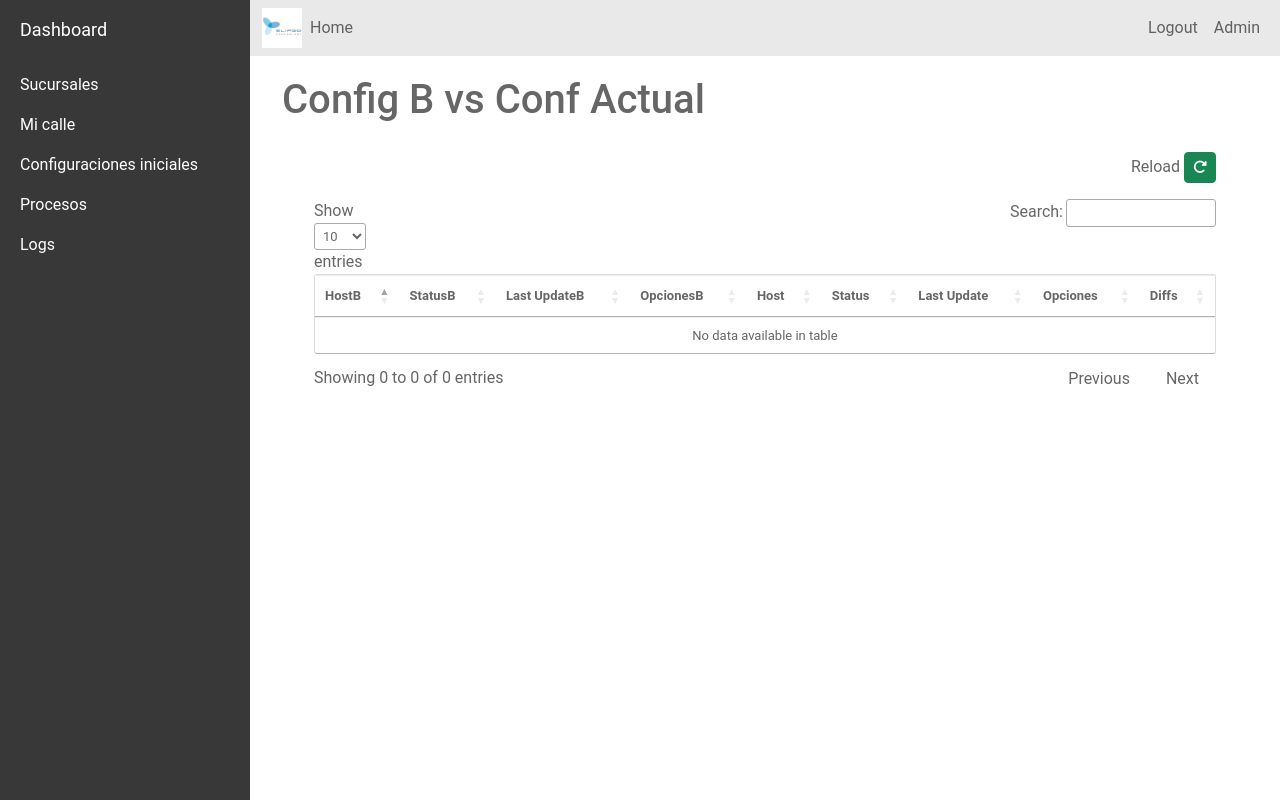
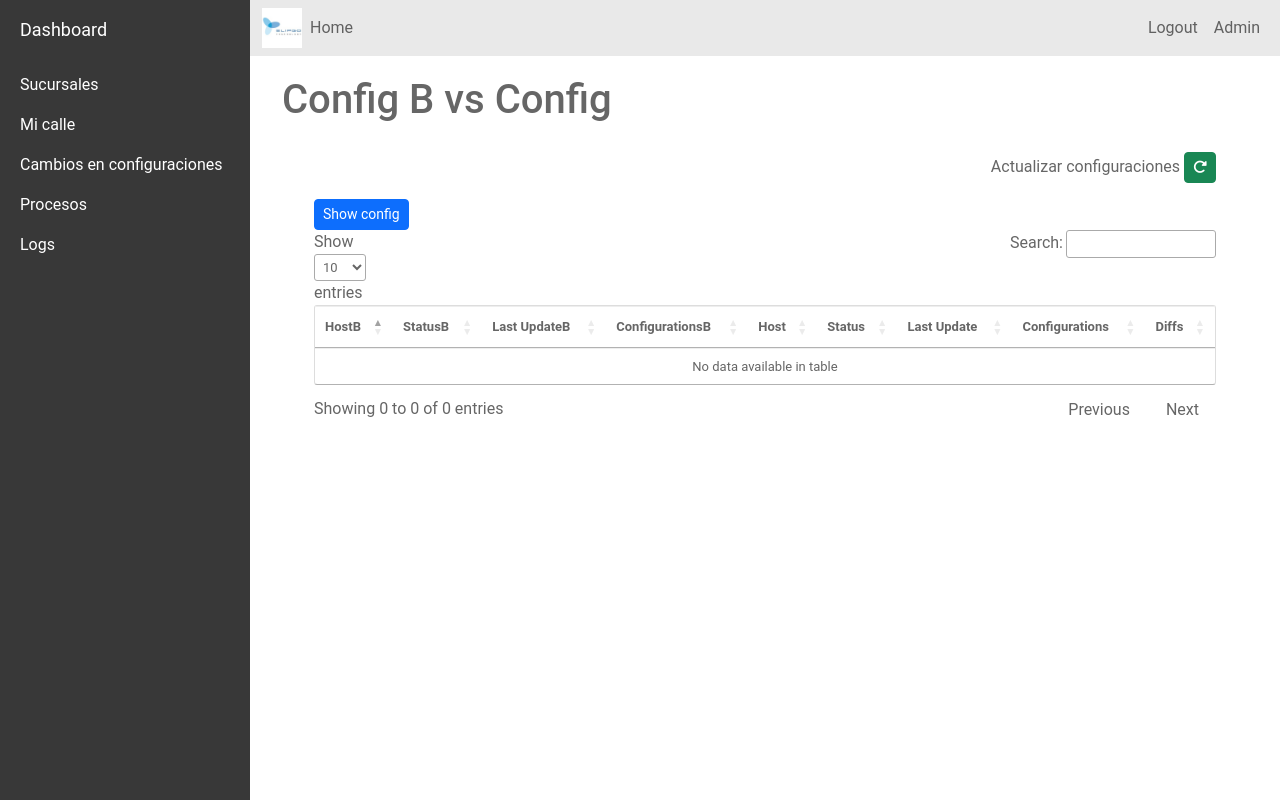
Before and after one commit to roldanwselipgo/dahua_api, a Django app: page /compare/ in a window 1280 px wide. Run offline with Django 3.2, Linux system fonts and the light colour scheme; the visitor is signed in with stand-in values (Sample User, id 1); data that the repository does not hold is empty; parts of the project's set-up code (start-up, migrations or seed data) failed here and were passed over; some libraries are stand-ins or nearby versions.

Commit message:
show-hide confs

```diff
--- a/dahua_api/comparator/templates/comparator/sitiob_list.html
+++ b/dahua_api/comparator/templates/comparator/sitiob_list.html
@@ -2,11 +2,11 @@
 {% load static %}
 
 <main role="main">
-  <h1>Config B vs Conf Actual</h1>
+  <h1>Config B vs Config </h1>
     <div id="page-content-wrapper">
         <div class="container-fluid">
             <div align="right" class="btn_crear mb-3">
-                Reload <a href="{% url 'sitio:update-config-sites'%}" type="button" class="btn btn-success btn-sm"> <i class="fa-solid fa-rotate-right"></i></a>
+                Actualizar configuraciones <a href="{% url 'sitio:update-config-sites'%}" type="button" class="btn btn-success btn-sm"> <i class="fa-solid fa-rotate-right"></i></a>
 
             </div>
 
@@ -20,16 +20,22 @@
                       <div class="table-responsive">
                         <table id="sitios-remotos-table" class="advanced-web-table">
                           <thead>
+                            <button class="btn btn-sm btn-primary show-hide-config">Show config</button>
+
                             <tr>
                               <th>HostB</th>
                               <th>StatusB</th>
                               <th>Last UpdateB</th>
-                              <th>OpcionesB</th>
+                              <th>ConfigurationsB
+                              </th>
 
                               <th>Host</th>
                               <th>Status</th>
                               <th>Last Update</th>
-                              <th>Opciones</th>
+                              <th>
+                                Configurations
+
+                              </th>
                               <th>Diffs</th>
 
 
@@ -38,15 +44,14 @@
                             </tr>
                           </thead>
                           <tbody>
-                            {% for sitio in configs %}
+                            {% for sitio in configsB %}
                             <tr>
                               <td>{{sitio.ip}}</td>
                                 <td>{{sitio.status}}</td>
                                 <td>{{sitio.last_update}}</td>
 
                                 <td>
-                                  <button class="btn btn-sm btn-primary show-hide-config">Hide</button>
-                                  <div class="config">
+                                  <div class="config" >
                                     <p >-{{sitio.conf|safe}}</p>
                                   </div>
                                 </td>
@@ -57,12 +62,13 @@
                                 <td>{{sitio.last_update}}</td>
 
                                 <td>
-                                  <button class="btn btn-sm btn-primary show-hide-config">Hide</button>
-                                  <div class="config" hidden>
+                                  <div class="config" >
                                     <p >-{{sitio.conf|safe}}</p>
                                   </div>
                                 </td>
-                                <td>0</td>
+                                {% if 1%}
+                                <td class="text-white text-center bg-success">0</td>
+                                {% endif %}
                             </tr>
                             {% endfor %}
 
--- a/dahua_api/comparator/views.py
+++ b/dahua_api/comparator/views.py
@@ -32,7 +32,7 @@ class SitioBListView(ListView):
             #for i in range
             sitios=SitioB.objects.all().order_by('sitio')[:1000]
             for sitio in sitios:
-                configs = {}
+                configsB = {}
                 conf = "<br>"
                 #print(sitio.ip, sitio.status)
                 channels=ChannelB.objects.filter(sitio=sitio)
@@ -60,13 +60,53 @@ class SitioBListView(ListView):
                         conf = conf + f"Language: {cf.Language} <br>"
                         conf = conf + f"CurrentTime: {cf.CurrentTime} <br>"
             #print(conf)
-                configs["ip"] = sitio.ip
-                configs["status"] = sitio.status
-                configs["last_update"] = sitio.last_update
+                configsB["ip"] = sitio.ip
+                configsB["status"] = sitio.status
+                configsB["last_update"] = sitio.last_update
                 #print(conf)
-                configs["conf"] = conf
-                data.append(configs)
-        context["configs"] = data
+                configsB["conf"] = conf
+                data.append(configsB)
+
+            #Configuracion actuales basadas en las configsB (Base de datos de configuraciones)
+            """sitiosB=SitioB.objects.all().order_by('sitio')[:1000]
+            sitios=Sitio.objects.all().order_by('sitio')[:1000]
+            for sitio in sitios:
+                configsB = {}
+                conf = "<br>"
+                #print(sitio.ip, sitio.status)
+                channels=ChannelB.objects.filter(sitio=sitio)
+                #print(channels)
+                for channel in channels:
+                    #print(channel, channel.number)
+                    conf = conf + f"<h5>Channel {channel.number}: <h5>"
+                    #print (channel.streams[0], type(channel.streams))
+                    #stream = StreamB.objects.filter(channel.streams)
+                    streams = channel.streams.all().order_by('name')
+
+                    for stream in streams:
+                        st=StreamB.objects.filter(id=stream.id).first()
+                        cf=ConfigB.objects.filter(id=st.id_config.id).first()
+                        #print("stream>",st,cf.Compression)
+                        conf = conf + f"<h6>{st.name}:</h6> "
+                        conf = conf + f"Compression: {cf.Compression} <br>"
+                        conf = conf + f"Resolution: {cf.resolution} <br>"
+                        conf = conf + f"SmartCodec: {cf.SmartCodec} <br>"
+                        conf = conf + f"FPS: {cf.FPS} <br>"
+                        conf = conf + f"BitRateControl: {cf.BitRateControl} <br>"
+                        conf = conf + f"Quality: {cf.Quality} <br>"
+                        conf = conf + f"BitRate: {cf.BitRate} <br>"
+                        conf = conf + f"VideoEnable: {cf.VideoEnable} <br>"
+                        conf = conf + f"Language: {cf.Language} <br>"
+                        conf = conf + f"CurrentTime: {cf.CurrentTime} <br>"
+            #print(conf)
+                configsB["ip"] = sitio.ip
+                configsB["status"] = sitio.status
+                configsB["last_update"] = sitio.last_update
+                #print(conf)
+                configsB["conf"] = conf
+                data.append(configsB)
+            """
+        context["configsB"] = data
         print("Finished")
         return context
 
--- a/dahua_api/core/static/core/jquery.js
+++ b/dahua_api/core/static/core/jquery.js
@@ -49,14 +49,28 @@
  });
 
  $(document).ready(function(){
+	$(".config").hide();
+
 	$('.show-hide-config').on("click", function(){
 		if ($(".config").is(":visible")){
 			$(".config").hide();
 			$(".show-hide-config").text("Show")
-
 		}else{
 			$(".config").show();
 			$(".show-hide-config").text("Hide")
+		}
+	});
+  });
+
+
+  $(document).ready(function(){
+	$('.show-hide-configB').on("click", function(){
+		if ($(".configB").is(":visible")){
+			$(".configB").hide();
+			$(".show-hide-configB").text("Show")
+		}else{
+			$(".configB").show();
+			$(".show-hide-configB").text("Hide")
 		}
 	});
   });
--- a/dahua_api/core/templates/core/base.html
+++ b/dahua_api/core/templates/core/base.html
@@ -52,7 +52,7 @@
                     <a href="{% url 'sitio:sitios' %}">Mi calle</a>
                 </li>
                 <li>
-                    <a href="{% url 'comparator:compare' %}">Configuraciones iniciales</a>
+                    <a href="{% url 'comparator:compare' %}">Cambios en configuraciones</a>
                 </li>
                 <li>
                     <a href="{% url 'sitio:sitios' %}">Procesos</a>
```
Also changed, not shown: dahua_api/device/static/device/snapshot.jpg.
